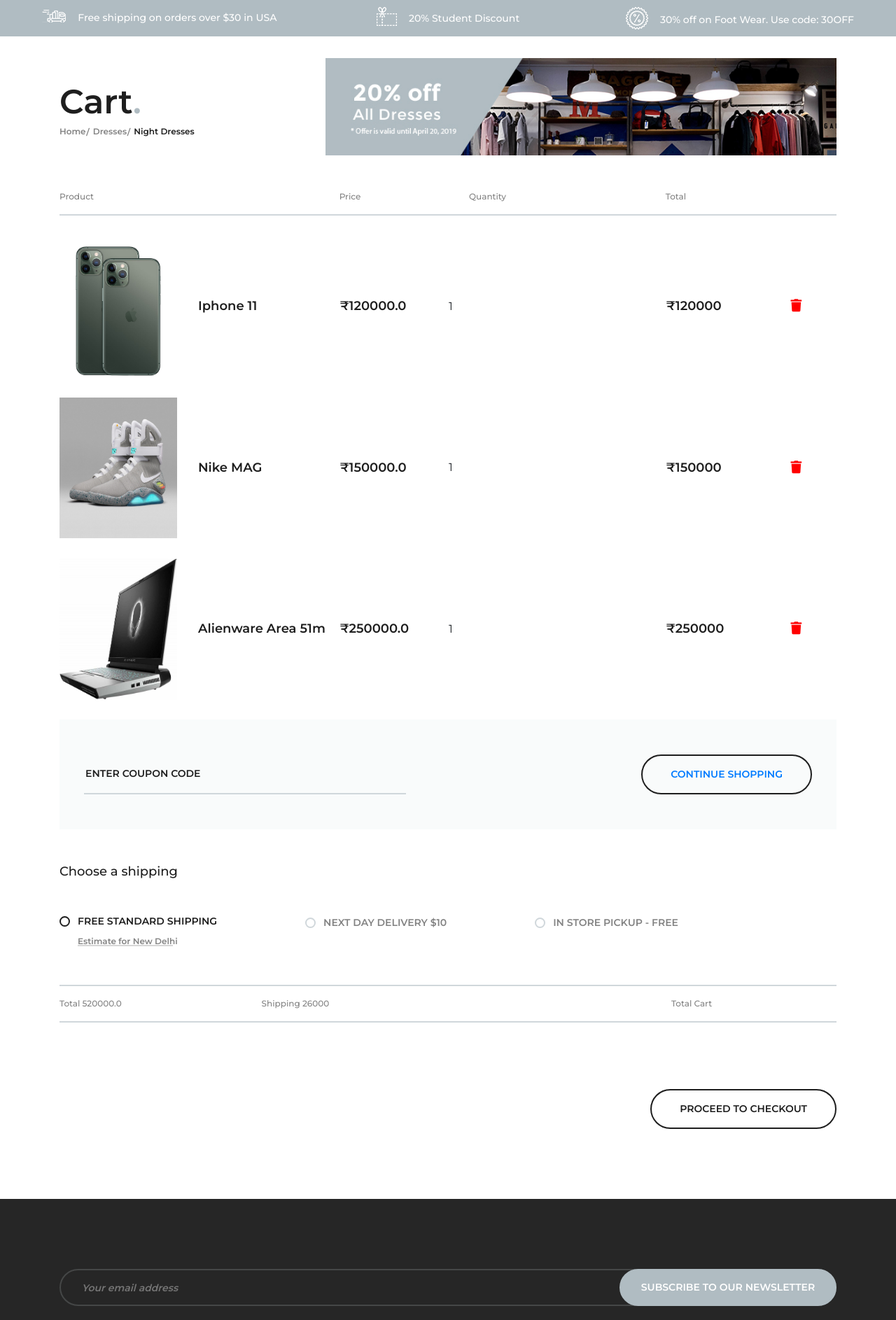
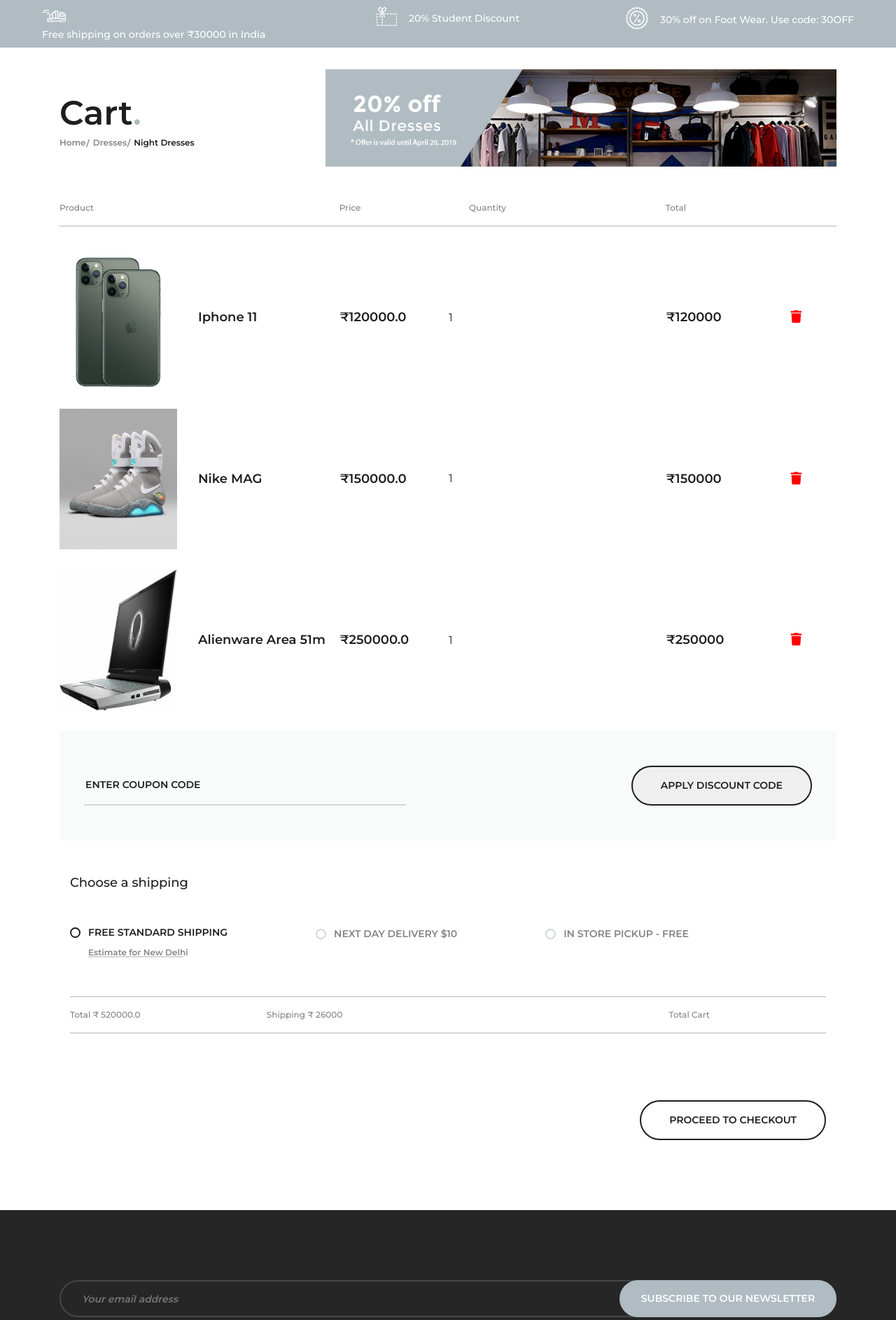
Before and after one commit to RS-786/ecommerce, a Django app: a page that uses ecommerce/website/templates/website/base.html in a window 1280 px wide. Shown: the part 104-1990 px from the top of the page at 70% size. Run offline with Django 3.2, Linux system fonts and the light colour scheme; data comes from the database, SQL or seed files in the repository; both versions use the stored data as it was after the commit; lists and menus that the app fills with data are empty; some libraries are stand-ins or nearby versions.

Commit message:
Discount Codes Added

```diff
--- a/ecommerce/website/admin.py
+++ b/ecommerce/website/admin.py
@@ -1,8 +1,9 @@
 from django.contrib import admin
 
-from .models import Item,OrderItem,Order,Payment
+from .models import Item,OrderItem,Order,Payment,DiscountCode
 
 admin.site.register(Item)
 admin.site.register(OrderItem)
 admin.site.register(Order)
 admin.site.register(Payment)
+admin.site.register(DiscountCode)
--- a/ecommerce/website/models.py
+++ b/ecommerce/website/models.py
@@ -69,6 +69,7 @@ class Order(models.Model):
     billing_address = models.ForeignKey('BillingAddress',on_delete=models.SET_NULL,blank=True,null=True)
     payment = models.ForeignKey('Payment', on_delete=models.SET_NULL, blank=True, null=True)
     slug = models.SlugField()
+    dis_code = models.ForeignKey('DiscountCode',on_delete=models.SET_NULL,blank=True,null=True)
 
     def get_cart_url(self):
         return reverse("shoppingcart", kwargs={
@@ -79,6 +80,12 @@ class Order(models.Model):
         total = 0
         for order_item in self.items.all():
             total += order_item.get_total_price()
+        if self.dis_code:
+            cut = 0
+            for order_item in self.items.all():
+                if order_item.item.category == self.dis_code.category:
+                    cut = cut + (order_item.get_total_price() * ((self.dis_code.discount)/100))
+            total = total - cut
         return total
 
     def __str__(self):
@@ -104,3 +111,11 @@ class Payment(models.Model):
 
     def __str__(self):
         return self.user.username
+
+class DiscountCode(models.Model):
+    code = models.CharField(max_length=10)
+    category = models.CharField(choices=CATEGORY_CHOICES,max_length=2)
+    discount = models.IntegerField()
+
+    def __str__(self):
+        return self.code
--- a/ecommerce/website/templates/website/base.html
+++ b/ecommerce/website/templates/website/base.html
@@ -111,7 +111,7 @@
                 <div class="col-md-4">
                     <div class="header-item">
                         <img src="static/img/icons/delivery.png" alt="">
-                        <p>Free shipping on orders over $30 in USA</p>
+                        <p>Free shipping on orders over &#x20B9;30000 in India</p>
                     </div>
                 </div>
                 <div class="col-md-4 text-left text-lg-center">
--- a/ecommerce/website/templates/website/check-out.html
+++ b/ecommerce/website/templates/website/check-out.html
@@ -43,9 +43,7 @@
                             </div>
                             <div class="cart-item">
                                 <span>Price</span>
-                                {% for item in items %}
                                 <p>&#x20B9;{{total}}</p>
-                                {% endfor %}
                             </div>
                             <div class="cart-item">
                                 <span>Quantity</span>
--- a/ecommerce/website/templates/website/payment.html
+++ b/ecommerce/website/templates/website/payment.html
@@ -102,7 +102,7 @@ label {
 <div class="container">
     <div class="row">
     <div class="col-12">
-  <form action="{% url 'payment' %}" method="POST" id="stripe-form">
+  <form action="{% url 'payment' 'card' %}" method="POST" id="stripe-form">
       {% csrf_token %}
     <div class="stripe-form-row">
       <label for="card-element" id="stripebtnlabel">
--- a/ecommerce/website/templates/website/shopping-cart.html
+++ b/ecommerce/website/templates/website/shopping-cart.html
@@ -25,7 +25,6 @@
     <!-- Page Add Section End -->
 
     <!-- Cart Page Section Begin -->
-    <div class="cart-page">
         <div class="container">
             <div class="cart-table">
                 {% if object %}
@@ -60,19 +59,31 @@
                     </tbody>
                 </table>
             </div>
+            {% if object.dis_code is NULL %}
+            <div class="cart-btn">
+                <form action ="shoppingcart/{{user.username}}" method="POST">
+                <div class="row">
+                    <div class="col-lg-6">
+                            {% csrf_token %}
+                        <div class="coupon-input">
+                            <input name="code" type="text" placeholder="Enter coupon code">
+                        </div>
+                    </div>
+                    <div class="col-lg-5 offset-lg-1 text-left text-lg-right">
+                        <button class="site-btn update-btn" type="submit">Apply Discount Code</button>
+                    </div>
+                </div>
+                    </form>
+            </div>
+            {% else %}
             <div class="cart-btn">
                 <div class="row">
                     <div class="col-lg-6">
-                        <div class="coupon-input">
-                            <input type="text" placeholder="Enter coupon code">
-                        </div>
-                    </div>
-                    <div class="col-lg-5 offset-lg-1 text-left text-lg-right">
-                        <div class="site-btn update-btn"><a href="/">Continue Shopping</a></div>
-                    </div>
+                  <div class="text-center">Discount code applied  <i class="far fa-check-circle"></i></div>
                 </div>
             </div>
-        </div>
+            </div>
+            {% endif %}
         <div class="shopping-method">
             <div class="container">
                 <div class="row">
@@ -106,8 +117,8 @@
                                 <table>
                                     <thead>
                                         <tr>
-                                            <th>Total {{object.get_total}}</th>
-                                            <th>Shipping {% widthratio object.get_total 20 1 %} </th>
+                                            <th>Total &#x20B9; {{object.get_total}}</th>
+                                            <th>Shipping &#x20B9; {% widthratio object.get_total 20 1 %} </th>
                                             <th class="total-cart">Total Cart</th>
                                         </tr>
                                     </thead>
--- a/ecommerce/website/urls.py
+++ b/ecommerce/website/urls.py
@@ -11,5 +11,5 @@ urlpatterns = [
     path('contact',views.contact,name="contact"),
     path('add-to-cart/<slug>',views.add_to_cart,name="add-to-cart"),
     path('remove-from-cart/<slug>',views.remove_from_cart,name ="remove-from-cart"),
-    path('payment/',views.Paymentfn,name="payment")
+    path('payment/<str:payment_option>',views.Paymentfn,name="payment")
 ]
--- a/ecommerce/website/views.py
+++ b/ecommerce/website/views.py
@@ -1,6 +1,6 @@
 from django.shortcuts import render,get_object_or_404,redirect
 from django.contrib import messages
-from .models import Item,OrderItem,Order,BillingAddress,Payment
+from .models import Item,OrderItem,Order,BillingAddress,Payment,DiscountCode
 from .forms import CheckoutForm
 from django.views.generic import ListView, DetailView, View
 from django.utils import timezone
@@ -19,13 +19,25 @@ class ProductView(DetailView):
     template_name = "website/product.html"
 
 def ViewCart(request,slug):
-    order = Order.objects.get(slug = slug)
+
+    order = Order.objects.get(slug=slug)
     items = order.items.all()
-    context ={
-        'object' : order,
-        'items' : items
-    }
-    return render(request,"website/shopping-cart.html",context)
+    if request.method == "GET":
+        context ={
+            'object' : order,
+            'items' : items
+        }
+        return render(request, "website/shopping-cart.html", context)
+
+    elif request.method == "POST":
+        code = request.POST['code']
+        discount_code = DiscountCode.objects.get(code = code)
+        order.dis_code = discount_code
+        context = {
+            'object': order,
+            'items': items
+        }
+        return render(request, "website/shopping-cart.html",context)
 
 
 class CheckoutView(View):
@@ -56,6 +68,7 @@ class CheckoutView(View):
                 phone = form.cleaned_data.get('phone')
                 country = form.cleaned_data.get('country')
                 email = form.cleaned_data.get('email')
+                payment_method = form.cleaned_data.get('payment_method')
 
                 billing_address = BillingAddress(
                     user=self.request.user,
@@ -69,12 +82,18 @@ class CheckoutView(View):
                 billing_address.save()
                 order.billing_address = billing_address
                 order.save()
-            return redirect('payment')
+                if payment_method == 'C':
+                    return redirect('payment', payment_option = 'card')
+                elif payment_method == 'P':
+                    return redirect('payment', payment_option = 'PayPal')
+                else:
+                    messages.warning(self.request,"Failed Checkout")
+                    return redirect('checkout')
 
         except ObjectDoesNotExist:
             return redirect('shoppingcart')
 
-def Paymentfn(request):
+def Paymentfn(request, payment_option = 'card'):
 
     order = Order.objects.get(user=request.user, ordered=False)
     amount = int(order.get_total())
@@ -82,31 +101,32 @@ def Paymentfn(request):
     address = order.billing_address.street_address
     email = order.billing_address.email
     city = order.billing_address.city
+    payment_option = payment_option
 
     if request.method == 'GET':
         intent = stripe.PaymentIntent.create(
-            amount= amount * 100,
+            amount=amount * 100,
             currency='inr',
             payment_method_types=['card'],
-            description = "Test payment"
+            description="Test payment"
         )
         context = {
             'Publishable_key': P_key,
             'customer_email': email,
             'intent_id': intent.id,
-            'customer_address' : address,
-            'customer_name' : name,
-            'city' : city
+            'customer_address': address,
+            'customer_name': name,
+            'city': city
         }
-        return render(request, "website/payment.html",context)
+        return render(request, "website/payment.html", context)
 
-    if request.method == 'POST':
+    elif request.method == 'POST':
         intent_id = request.POST['intent_id']
         payment_method_id = request.POST['payment_method_id']
         stripe.api_key = "sk_test_foRP96MM4gujWqr8Ggnwf06i00HZt23taZ"
         stripe.PaymentIntent.modify(
             intent_id,
-            payment_method = payment_method_id
+            payment_method=payment_method_id
         )
         stripe.PaymentIntent.confirm(intent_id)
         # create payment
@@ -122,6 +142,8 @@ def Paymentfn(request):
 
         messages.success(request, "Your order was placed successfully")
         return redirect("/")
+
+
 
 
 def categories(request):
```
Also changed, not shown: ecommerce/db.sqlite3, ecommerce/website/migrations/0015_discountcode.py (added), ecommerce/website/migrations/0016_order_discount_code.py (added), ecommerce/website/migrations/0017_auto_20200602_0706.py (added), ecommerce/website/migrations/0018_auto_20200602_0706.py (added), ecommerce/website/migrations/0019_auto_20200602_0708.py (added), ecommerce/website/migrations/0020_auto_20200602_0719.py (added).
